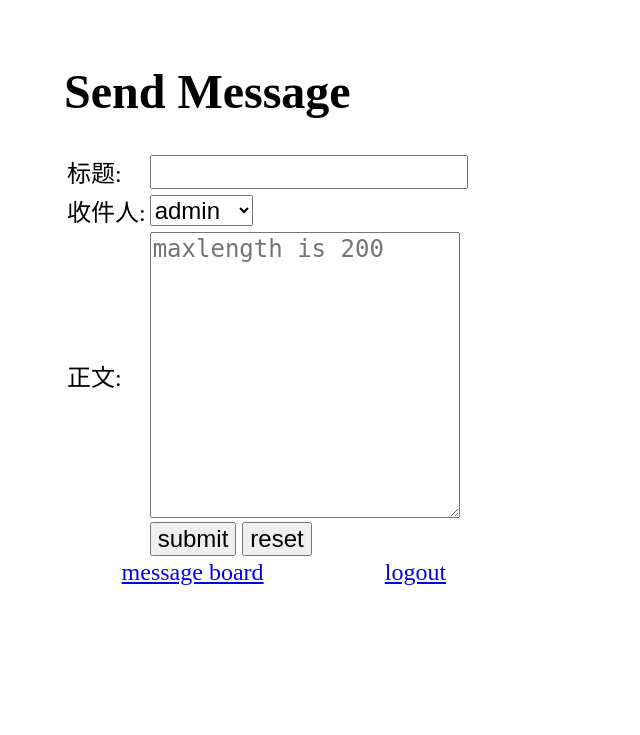
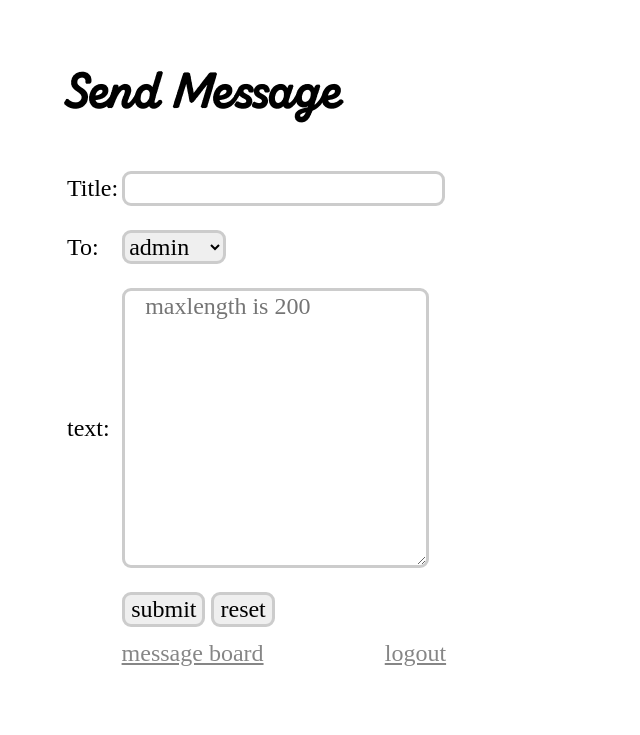
Before and after one commit to Aquilao/message_board, a PHP site: page /send.php in a window 1280 px wide. Shown: the top 735 px of the page, without its empty margins (0-640 px from the left). Run offline with PHP 8.4, Linux system fonts and the light colour scheme; a user stored in the database is signed in; data comes from the database, SQL or seed files in the repository; some web fonts are replaced.

Commit message:
[^] Update reply message and send message and message borad page UI

```diff
--- a/send.php
+++ b/send.php
@@ -38,11 +38,11 @@ if(isset($_POST['title']{0}) && !isset($_POST['title']{15}) && !isset($_POST['ta
   <form action="send.php" method="post">
     <table>
       <tr>
-        <td>标题:</td>
+        <td>Title:</td>
         <td><input type="text" name="title" maxlength="12"/></td>
       </tr>
       <tr>
-        <td>收件人:</td>
+        <td>To:</td>
         <td>
           <select name="target">
           <?php
@@ -65,13 +65,14 @@ if(isset($_POST['title']{0}) && !isset($_POST['title']{15}) && !isset($_POST['ta
         </td>
       </tr>
       <tr>
-        <td>正文:</td>
+        <td>text:</td>
         <td><textarea rows="10" name="message" maxlength="200" placeholder="maxlength is 200"></textarea></td>
       </tr>
       <tr>
         <td></td>
-        <td><input type="submit" value="submit"/>
-          <input type="reset" value="reset"/></td>
+        <td><button type="submit">submit</button>
+            <button type="reset">reset</button>
+        </td>
       </tr>
     </table>
     <a href="./board.php">message board</a>
--- a/style/login.css
+++ b/style/login.css
@@ -27,7 +27,7 @@ input {
     padding-left: 20px;
 }
 
-input,button:focus {
+input:focus,button:focus {
   border-color: #868686;
   outline: 0;
 }
--- a/style/send.css
+++ b/style/send.css
@@ -1,6 +1,11 @@
+h1 {
+  font-family: 'zing_script';
+}
+
 body{
   margin: 5% 5%;
   font-size: 24px;
+  font-family: 'WeiRuanYaHei';
 }
 
 table {
@@ -9,16 +14,32 @@ table {
 
 a {
   margin: 0 5%;
+  color: #868686;
 }
 
-input {
-  font-size: 24px;
+input,textarea {
+    padding-left: 20px;
 }
 
-select {
+input,button,textarea,select,option {
+  margin: 10px auto;
   font-size: 24px;
+  font-family: 'WeiRuanYaHei';
+  border: 3px solid #ccc;
+  border-radius: 9px;
 }
 
-textarea {
-  font-size: 24px;
+input:focus,button:focus,textarea:focus,select:focus {
+  border-color: #868686;
+  outline: 0;
 }
+
+@font-face {
+  font-family: 'zing_script';
+  src: url('../fonts/Zing-Script-Rust-SemiBold-Demo-Base-2.otf');
+}
+
+@font-face {
+  font-family: 'WeiRuanYaHei';
+  src: url('../fonts/WeiRuanYaHei-1.ttf');
+}
```
Also changed, not shown: board.php (+10 -10 lines), style/board.css (+14 -1 lines).
